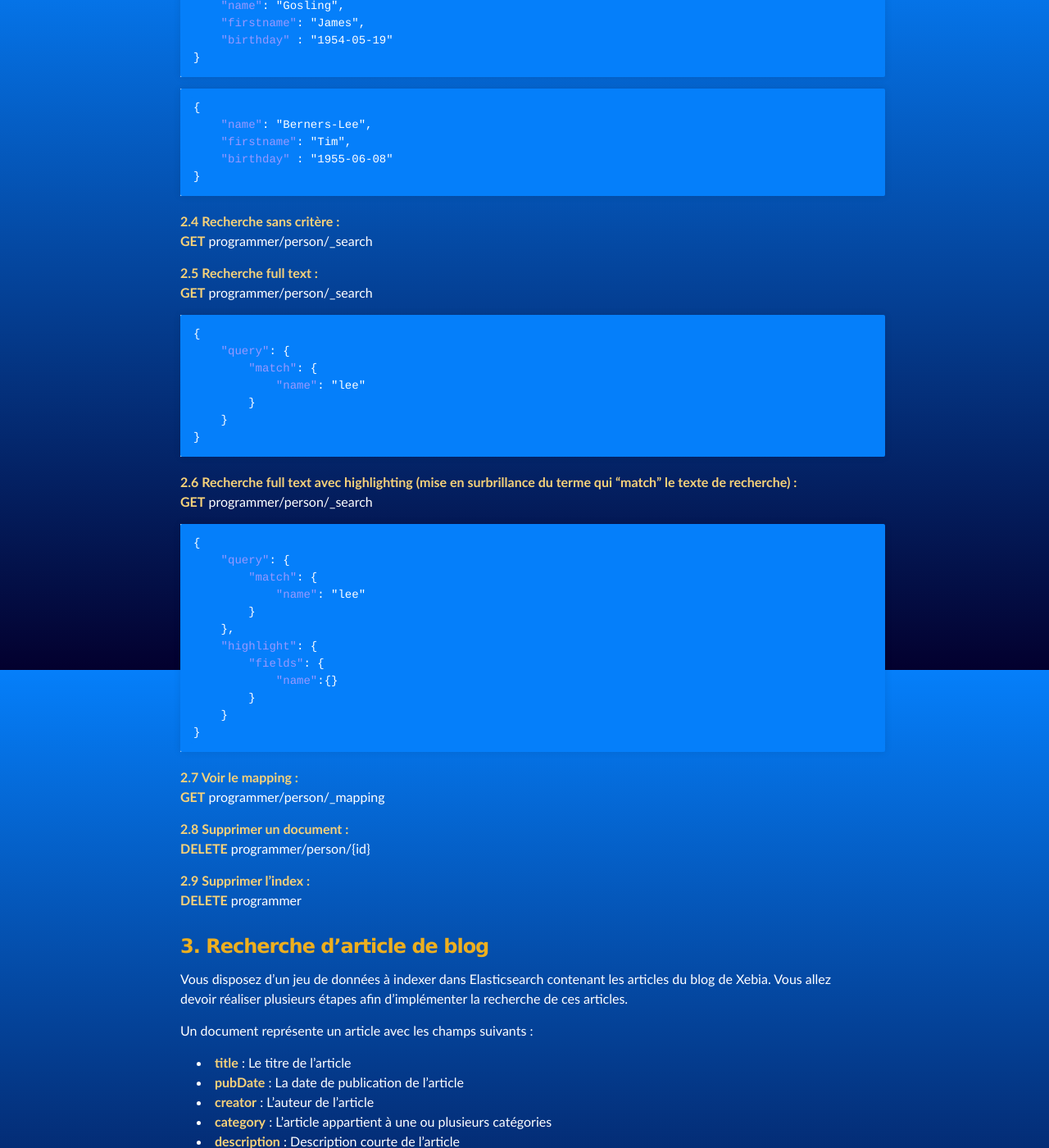
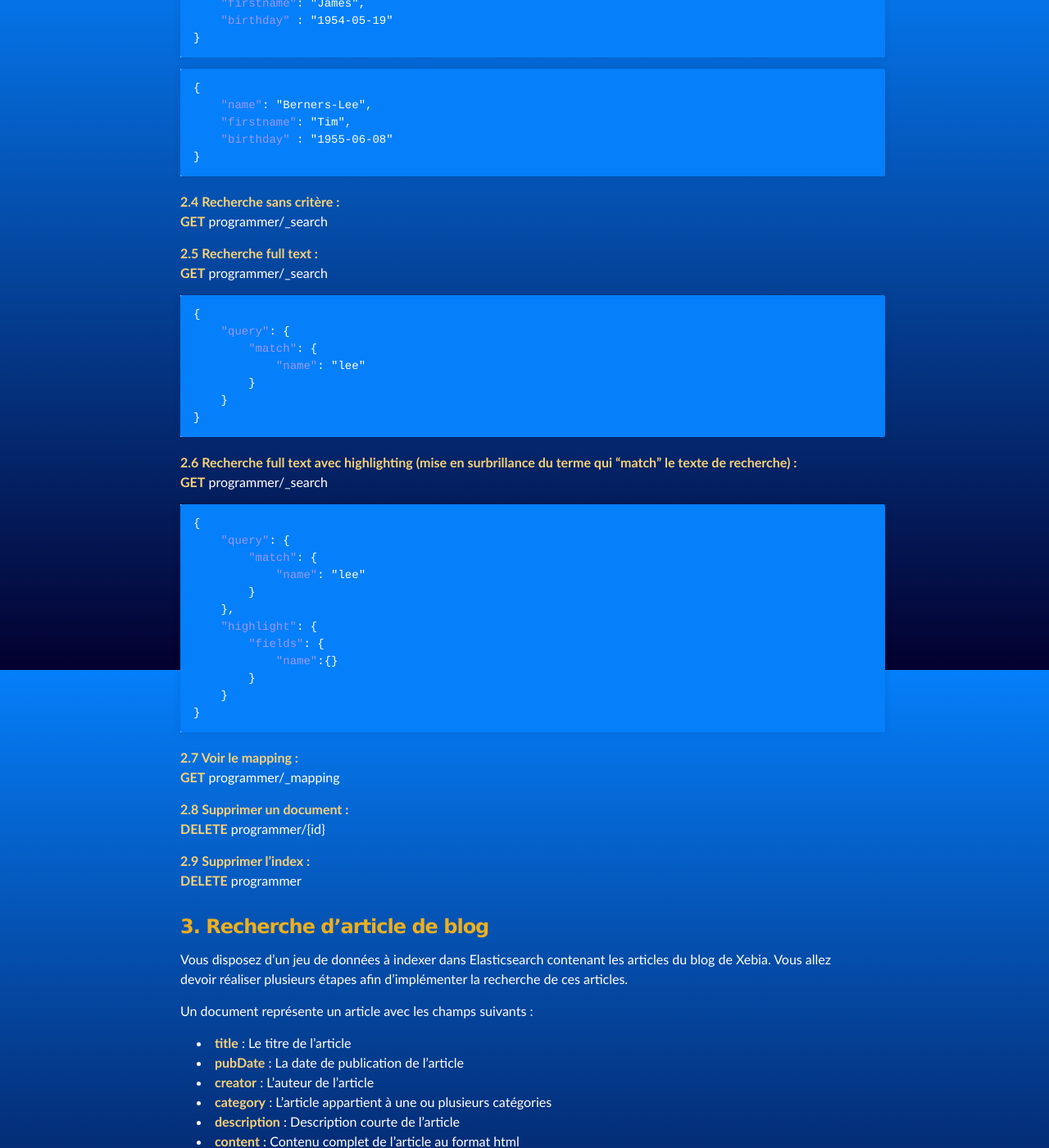
Before and after one commit to oziade/oziade.github.io, a Jekyll site: the page built from index.md, in a window 1280 px wide and 1400 px high, scrolled down 1127 px. Shown: the whole window at 82% size. Built offline with Jekyll 4.4.1, drawn with Linux system fonts in a browser that asks for light colours; nearby versions of some CDN libraries; some of the changed text lies outside the part shown.

Commit message:
Remove type (deprecated in v7)

```diff
--- a/_includes/chapter_2.md
+++ b/_includes/chapter_2.md
@@ -3,7 +3,7 @@
 
    __2.1 Premier document indexé :__
 Requête :
-__POST__ programmer/person/1
+__POST__ programmer/1
 {% highlight json %}
 {
     "name": "Lovelace",
@@ -15,14 +15,13 @@ __POST__ programmer/person/1
 ---
 
  - **programmer** est le nom de l'index
- - **person** est le type de document
  - **1** est l'id
 
 ---
 
    __2.2 Retrouver le document par son id :__
 Requête :
-__GET__ programmer/person/1
+__GET__ programmer/1
 
   __2.3 Indexer d'autres documents (Avec les id 2 et 3):__
 {% highlight json %}
@@ -42,10 +41,10 @@ __GET__ programmer/person/1
 {% endhighlight %}
 ---
   __2.4 Recherche sans critère :__
-__GET__ programmer/person/_search
+__GET__ programmer/_search
 
   __2.5 Recherche full text <a name="2.5"></a>:__
-__GET__ programmer/person/_search
+__GET__ programmer/_search
 {% highlight json %}
 {
     "query": {
@@ -57,7 +56,7 @@ __GET__ programmer/person/_search
 {% endhighlight %}
 ---
   __2.6 Recherche full text avec highlighting (mise en surbrillance du terme qui "match" le texte de recherche) :__
-__GET__ programmer/person/_search
+__GET__ programmer/_search
 {% highlight json %}
 {
     "query": {
@@ -74,10 +73,10 @@ __GET__ programmer/person/_search
 {% endhighlight %}
 ---
   __2.7 Voir le mapping :__
-__GET__ programmer/person/_mapping
+__GET__ programmer/_mapping
 
   __2.8 Supprimer un document :__
-__DELETE__ programmer/person/{id}
+__DELETE__ programmer/{id}
 
   __2.9 Supprimer l'index :__
 __DELETE__ programmer
```
